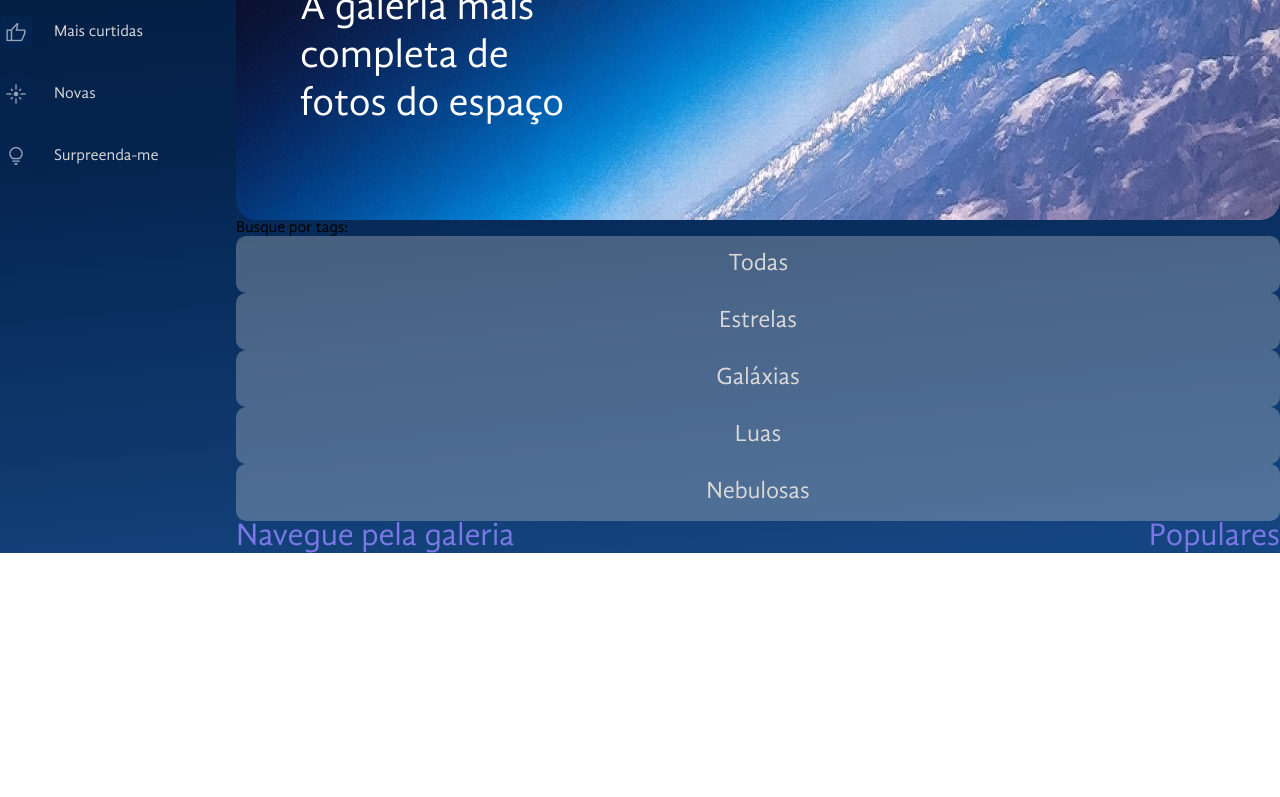
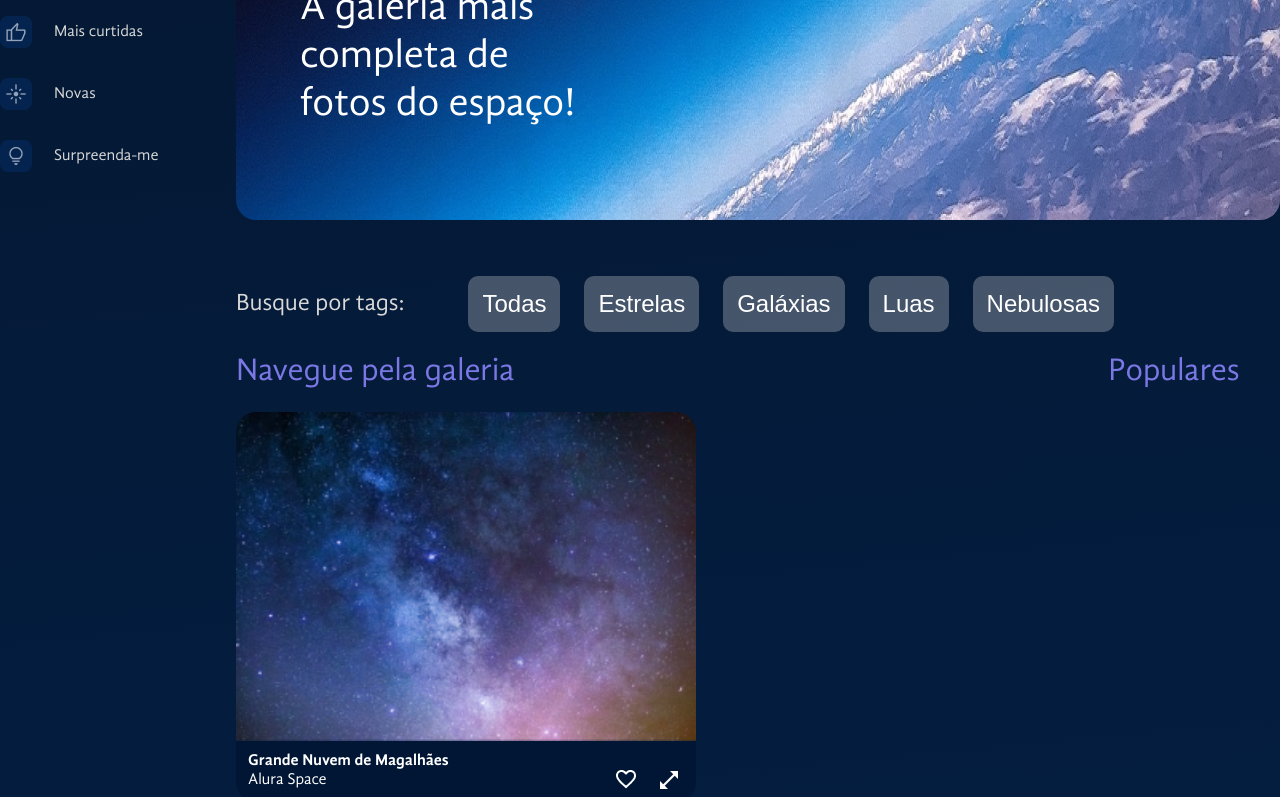
Before and after one commit to felipeappsPGM/Space-App-Alura-One, a React (Vite) app: page / in a window 1280 px wide. Shown: the part 300-1097 px from the top of the page. Before the commit the page ends 853 px from the top, so only its background shows below. Built offline with nearby package versions, Linux system fonts and the light colour scheme.

Commit message:
adicionar imagens na galeria

```diff
--- a/src/App.jsx
+++ b/src/App.jsx
@@ -5,6 +5,8 @@ import SideBar from "./components/SideBar"
 import Banner from "./components/Banner"
 import bannerBackGround from './assets/banner.png'
 import Galeria from "./components/Galeria"
+import fotos from './fotos.json'
+import { useState } from "react"
 
 const FundoGradiente = styled.div`
   background: linear-gradient(174.61deg, #041833 4.16%, #04244F 48%, #154580 96.76%);
@@ -27,11 +29,10 @@ const ConteudoGaleria = styled.section`
   display: flex;
   flex-direction: column;
   flex-grow: 1;
-
 `
 
-function App() {
-
+const App = () => {
+  const [fotosDaGaleria, setFotosDaGaleria] = useState(fotos)
   return (
     <FundoGradiente>
       <EstilosGlobais />
@@ -41,10 +42,10 @@ function App() {
           <SideBar />
           <ConteudoGaleria>
             <Banner
-              texto="A galeria mais completa de fotos do espaço"
+              texto="A galeria mais completa de fotos do espaço!"
               backgroundImage={bannerBackGround}
             />
-            <Galeria />
+            <Galeria fotos={fotosDaGaleria}/>
           </ConteudoGaleria>
         </MainContainer>
       </AppContainer>
--- a/src/components/Banner/index.jsx
+++ b/src/components/Banner/index.jsx
@@ -22,8 +22,10 @@ const TituloEstilizado = styled.h1`
     padding: 0 64px;
 `
 
-export default function Banner({ texto, backgroundImage }) {
+const Banner = ({texto, backgroundImage}) => {
     return (<FigureEstilizada $backgroundImage={backgroundImage}>
         <TituloEstilizado>{texto}</TituloEstilizado>
     </FigureEstilizada>)
 }
+
+export default Banner
--- /dev/null
+++ b/src/components/BotaoIcone/index.jsx
@@ -0,0 +1,13 @@
+import { styled } from "styled-components"
+
+const BotaoIcone = styled.button`
+    margin-left: 12px;
+    display: flex;
+    align-items: center;
+    justify-content: center;
+    background-color: transparent;
+    border: none;
+    cursor: pointer;
+`
+
+export default BotaoIcone;
--- a/src/components/Cabecalho/index.jsx
+++ b/src/components/Cabecalho/index.jsx
@@ -6,7 +6,22 @@ const HeaderEstilizado = styled.header`
     justify-content: space-between;
     img{
         max-width: 212px;
-
+<<<<<<< Tabnine <<<<<<<
+/**//+
+ * This function represents the header component of the application.//+
+ * It displays the logo and a text field.//+
+ *//+
+ * @returns {JSX.Element} - The JSX representation of the header component.//+
+ *///+
+export default function Cabecalho () {//+
+    return(//+
+        <HeaderEstilizado>//+
+            <img src="/imagens/logo.png" alt="logo" />//+
+            <CampoTexto />//+
+        </HeaderEstilizado>//+
+    )//+
+}//+
+>>>>>>> Tabnine >>>>>>>// {"conversationId":"17869faa-2dca-453f-a22e-3c62c9d5e646","source":"instruct"}
     }
 `
 export default function Cabecalho () {
--- /dev/null
+++ b/src/components/Galeria/Imagem/index.jsx
@@ -0,0 +1,57 @@
+import styled from "styled-components";
+import BotaoIcone from "../../BotaoIcone"
+
+const Figure = styled.figure`
+    width: ${props => props.$expandida ? '90%' : '460px'};
+    max-width: 100%;
+    margin: 0;
+    display: flex;
+    flex-direction: column;
+    & > img {
+        max-width: 100%;
+        border-radius: 20px 20px 0 0;
+    }
+    figcaption {
+        background-color: #001634;
+        border-radius: 0px 0px 20px 20px;
+        color: white;
+        box-sizing: border-box;
+        padding: 12px;
+        h3 {
+            font-family: 'GandhiSansBold';
+        }
+        h4 {
+            flex-grow: 1;
+        }
+        h3, h4 {
+            margin: 0;
+            font-size: 16px;
+        }
+    }
+`
+
+const Rodape = styled.footer`
+    display: flex;
+    justify-content: space-between;
+    align-items: center;
+`
+
+const Imagem = ({ foto, expandida = false }) => {
+    return (<Figure $expandida={expandida} id={`foto-${foto.id}`}>
+        <img src={foto.path} alt={foto.alt} />
+        <figcaption>
+            <h3>{foto.titulo}</h3>
+            <Rodape>
+                <h4>{foto.fonte}</h4>
+                <BotaoIcone>
+                    <img src="/icones/favorito.png" alt="Icone de favorito" />
+                </BotaoIcone>
+                {!expandida && <BotaoIcone aria-hidden={expandida}>
+                    <img src="/icones/expandir.png" alt="Icone de expandir" />
+                </BotaoIcone>}
+            </Rodape>
+        </figcaption>
+    </Figure>)
+}
+
+export default Imagem;
--- a/src/components/Galeria/Populares/index.jsx
+++ b/src/components/Galeria/Populares/index.jsx
@@ -1,10 +1,10 @@
 import Titulo from "../../Titulo";
 
 
-export default function Populares(){
+const Populares = () => {
+    return <div style={{ minWidth: 212 }}>
+        <Titulo $alinhamento="center">Populares</Titulo>
+    </div>
+}
 
-    return(
-        <Titulo $alinhamento="center">Populares</Titulo>
-    )
-
-}
+export default Populares
--- a/src/components/Galeria/Tags/index.jsx
+++ b/src/components/Galeria/Tags/index.jsx
@@ -1,11 +1,18 @@
 import styled from 'styled-components'
 import tags from './tags.json'
+
+const TagsContainer = styled.section`
+    display: flex;
+    align-items: center;
+    gap: 64px;
+    margin-top: 56px;
+`
 
 const TagTitulo = styled.h3`
     color: #D9D9D9;
     font-size: 24px;
     margin: 0;
-`
+`;
 
 const Tag = styled.button`
     font-size: 24px;
@@ -22,17 +29,19 @@ const Tag = styled.button`
     }
 `
 
-export default function Tags() {
-    return (
-        <>
-            <p>Busque por tags:</p>
-            {tags.map(tag => (
-                <Tag key={tag.id}>
-                    <TagTitulo>
-                        {tag.titulo}
-                    </TagTitulo>
-                </Tag>
-            ))}
-        </>
-    )
+const Div = styled.div`
+    display: flex;
+    gap: 24px;
+    justify-content: end;
+`
+
+const Tags = () => {
+    return <TagsContainer>
+        <TagTitulo>Busque por tags:</TagTitulo>
+        <Div>
+            {tags.map(tag => <Tag key={tag.id}>{tag.titulo}</Tag>)}
+        </Div>
+    </TagsContainer>
 }
+
+export default Tags
--- a/src/components/Galeria/index.jsx
+++ b/src/components/Galeria/index.jsx
@@ -2,19 +2,26 @@ import styled from "styled-components";
 import Titulo from "../Titulo";
 import Populares from "./Populares";
 import Tags from "./Tags";
+import Imagem from './Imagem'
 
 const GaleriaContainer = styled.div`
     display: flex;
+    gap: 24px;
 `
 
-const SecaoFluida = styled.div`
-
+const SecaoFluida = styled.section`
     flex-grow: 1;
 `
 
+const ImagensContainer = styled.section`
+    display: flex;
+    justify-content: space-between;
+    flex-wrap: wrap;
+    gap: 24px;
+`
 
 
-export default function Galeria() {
+export default function Galeria({ fotos = [] }) {
     return (
         <>
             <Tags />
@@ -22,6 +29,13 @@ export default function Galeria() {
             <GaleriaContainer>
                 <SecaoFluida>
                     <Titulo>Navegue pela galeria</Titulo>
+                    <ImagensContainer>
+                        {fotos.map(foto => <Imagem
+                            key={foto.id}
+                            foto={foto} />)
+                        }
+                    </ImagensContainer>
+
                 </SecaoFluida>
                 <Populares />
 
--- a/src/components/Titulo/index.jsx
+++ b/src/components/Titulo/index.jsx
@@ -1,10 +1,10 @@
-import styled from "styled-components";
-
+import { styled } from "styled-components";
 
 const Titulo = styled.h2`
-    color: #7b78e6;
+    color: #7B78E6;
     font-size: 32px;
+    margin: 24px 0;
     text-align: ${props => props.$alinhamento ? props.$alinhamento : 'left'};
 `
 
-export default Titulo;
+export default Titulo
```
Also changed, not shown: src/fotos.json (renamed from src/copy/public/public/fotos.json).
